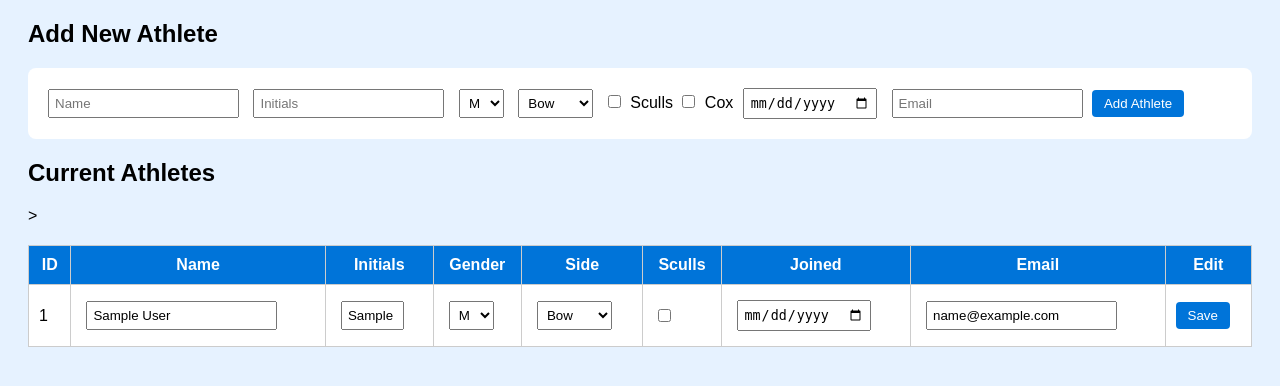
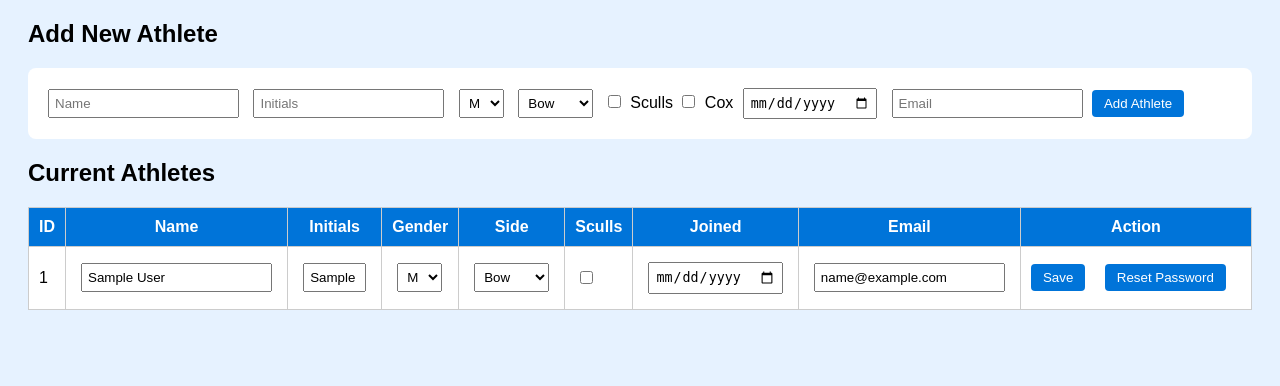
Before and after one commit to tomrd2/EUBC, a Flask app: template templates/athletes.html in a window 1280 px wide. Shown: the part 102-488 px from the top of the page. Run offline with Flask 3, Linux system fonts and the light colour scheme; the visitor is signed in with stand-in values (Sample User, id 1); tables that the repository leaves empty or names only in its code hold one stand-in row (values such as "Sample post"); the template is opened without the code that fills it: most values are stand-ins (such as "Sample title", 1, 10 or a date in 2020); data that the repository does not hold is empty.

Commit message:
Added reset password button to Athletes page

```diff
--- a/templates/athletes.html
+++ b/templates/athletes.html
@@ -40,7 +40,7 @@
     <thead>
       <tr>
         <th>ID</th><th>Name</th><th>Initials</th><th>Gender</th><th>Side</th>
-        <th>Sculls</th>><th>Joined</th><th>Email</th><th>Edit</th>
+        <th>Sculls</th><th>Joined</th><th>Email</th><th>Action</th>
       </tr>
     </thead>
     <tbody>
@@ -71,9 +71,18 @@
 
           <td><input type="date" name="Joined" value="{{ athlete.Joined }}"></td>
           <td><input type="email" name="Email" value="{{ athlete.Email }}"></td>
-          <td><button class="btn" type="submit">Save</button></td>
-        </tr>
-      </form>
+          <td style="white-space: nowrap;">
+            <!-- Save Button inside the original form -->
+            <button class="btn" type="submit">Save</button>
+          </form> <!-- Close the outer form here -->
+
+          <!-- Reset Password Button in a separate form -->
+          <form action="{{ url_for('athletes.reset_password', athlete_id=athlete.Athlete_ID) }}" method="post" style="display:inline;">
+            <button class="btn" type="submit" onclick="return confirm('Reset password for {{ athlete.Full_Name }} to {{ athlete.Initials.lower() }}_eubc?')">Reset Password</button>
+          </form>
+          </td>
+
+
       {% endfor %}
     </tbody>
   </table>
```
Also changed, not shown: routes/athletes.py (+30 -1 lines).
